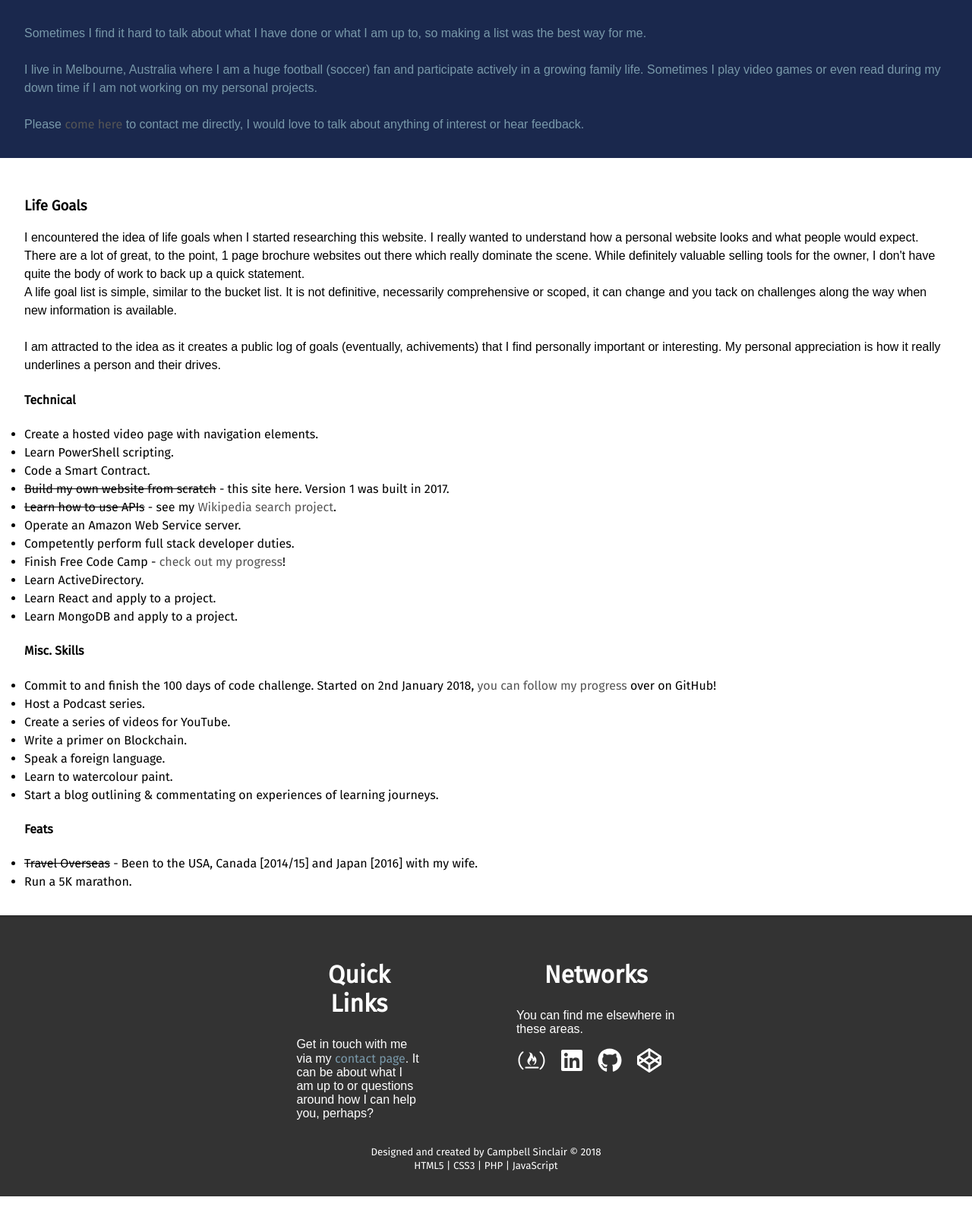
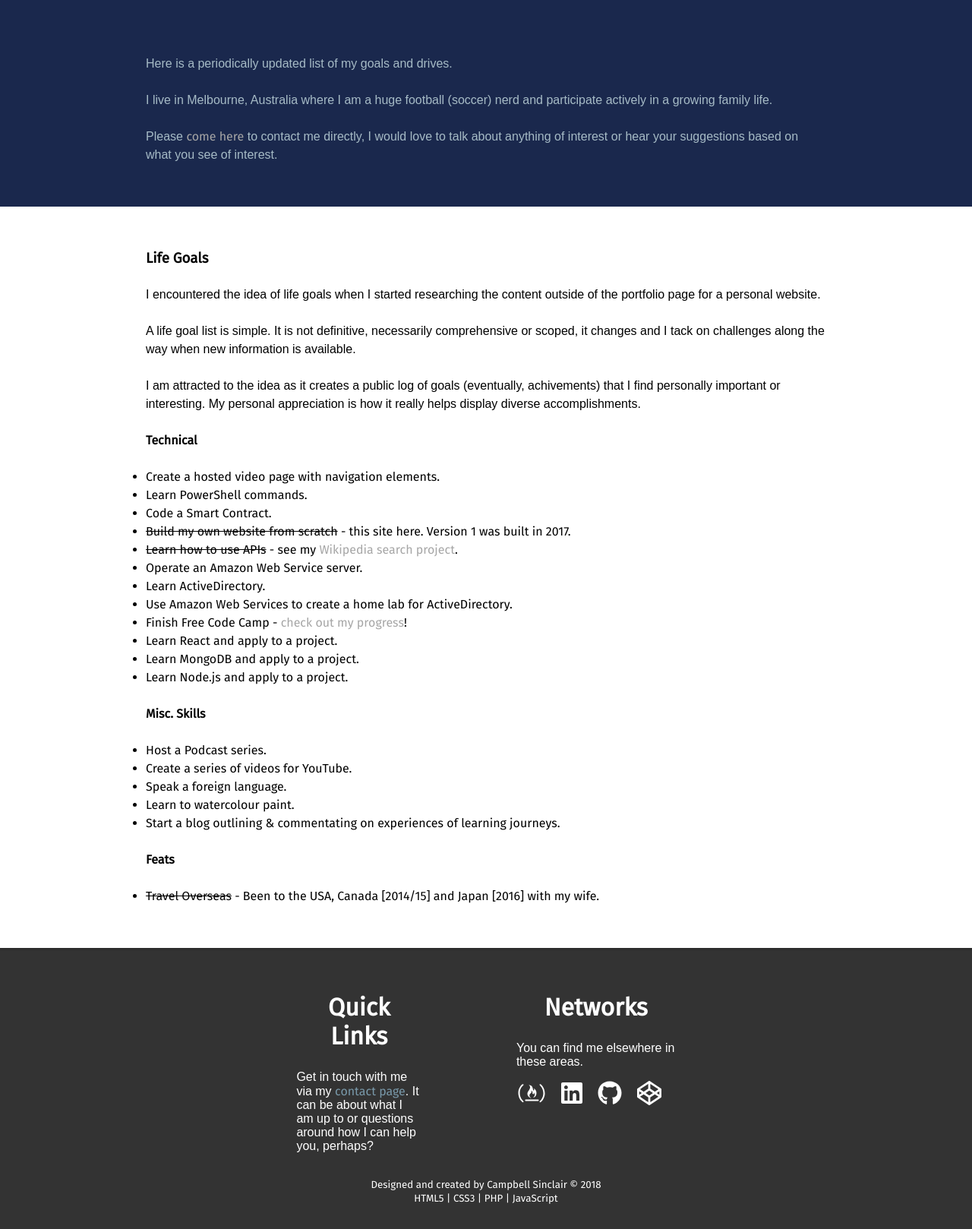
Before and after one commit to watsondr/csinclair, a PHP site: page /about.php in a window 1280 px wide. Shown: the part 76-1694 px from the top of the page at 76% size. Before the commit the page ends 1651 px from the top, so only its background shows below. Run offline with PHP 8.4, Linux system fonts and the light colour scheme; some web fonts are replaced.

Commit message:
copy update
updated formatting, colour and content of page copy

```diff
--- a/about.php
+++ b/about.php
@@ -12,39 +12,36 @@
 
 		<!-- section one -->
 		<section class="section1">
-			<p>Sometimes I find it hard to talk about what I have done or what I am up to, so making a list was the best way for me.</p><br />
-			<p>I live in Melbourne, Australia where I am a huge football (soccer) fan and participate actively in a growing family life. Sometimes I play video games or even read during my down time if I am not working on my personal projects.</p><br />
-			<p>Please <a href="/contact" class="urlLink">come here</a> to contact me directly, I would love to talk about anything of interest or hear feedback.</p>
+			<p>Here is a periodically updated list of my goals and drives.</p>
+			<p>I live in Melbourne, Australia where I am a huge football (soccer) nerd and participate actively in a growing family life.</p>
+			<p>Please <a href="/contact" class="urlLink">come here</a> to contact me directly, I would love to talk about anything of interest or hear your suggestions based on what you see of interest.</p>
 		</section>
 
 		<!-- section two -->
 		<section class="section2">
 			<h3>Life Goals</h3>
-			<p>I encountered the idea of life goals when I started researching this website. I really wanted to understand how a personal website looks and what people would expect.</p>
-			<p>There are a lot of great, to the point, 1 page brochure websites out there which really dominate the scene. While definitely valuable selling tools for the owner, I don't have quite the body of work to back up a quick statement.</p>
-			<p>A life goal list is simple, similar to the bucket list. It is not definitive, necessarily comprehensive or scoped, it can change and you tack on challenges along the way when new information is available. </p>
-			<br />
-			<p>I am attracted to the idea as it creates a public log of goals (eventually, achivements) that I find personally important or interesting. My personal appreciation is how it really underlines a person and their drives.</p>
+			<p>I encountered the idea of life goals when I started researching the content outside of the portfolio page for a personal website.</p>
+			<p>A life goal list is simple. It is not definitive, necessarily comprehensive or scoped, it changes and I tack on challenges along the way when new information is available.</p>
+			<p>I am attracted to the idea as it creates a public log of goals (eventually, achivements) that I find personally important or interesting. My personal appreciation is how it really helps display diverse accomplishments.</p>
 			<h4>Technical</h4>
 			<ul>
 				<li>Create a hosted video page with navigation elements.</li>
-				<li>Learn PowerShell scripting.</li>
+				<li>Learn PowerShell commands.</li>
 				<li>Code a Smart Contract.</li>
 				<li><s>Build my own website from scratch</s> - this site here. Version 1 was built in 2017.</li>
 				<li><s>Learn how to use APIs</s> - see my <a href="https://codepen.io/Watsonian/pen/gLmyQv" class="urlLink">Wikipedia search project</a>.
 				<li>Operate an Amazon Web Service server.</li>
-				<li>Competently perform full stack developer duties.</li>
+				<li>Learn ActiveDirectory.</li>
+				<li>Use Amazon Web Services to create a home lab for ActiveDirectory.</li>
 				<li>Finish Free Code Camp -  <a href="https://www.freecodecamp.org/watsondr" class="urlLink">check out my progress</a>!</li>
-				<li>Learn ActiveDirectory.</li>
 				<li>Learn React and apply to a project.</li>
 				<li>Learn MongoDB and apply to a project.</li>
+				<li>Learn Node.js and apply to a project.</li>
 			</ul>
 			<h4>Misc. Skills</h4>
 			<ul>
-				<li>Commit to and finish the 100 days of code challenge. Started on 2nd January 2018, <a href="https://github.com/watsondr/100-days-of-code" class="urlLink">you can follow my progress</a> over on GitHub!
 				<li>Host a Podcast series.</li>
 				<li>Create a series of videos for YouTube.</li>
-				<li>Write a primer on Blockchain.</li>
 				<li>Speak a foreign language.</li>
 				<li>Learn to watercolour paint.</li>
 				<li>Start a blog outlining &amp; commentating on experiences of learning journeys.</li>
@@ -52,7 +49,6 @@
 			<h4>Feats</h4>
 			<ul>
 				<li><s>Travel Overseas</s> - Been to the USA, Canada [2014/15] and Japan [2016] with my wife.</li>
-				<li>Run a 5K marathon.</li>
 			</ul>
 		</section>
 
--- a/css/main.css
+++ b/css/main.css
@@ -274,7 +274,7 @@ main {
 .section1 {
 	flex: 1;
 	background-color: #1A284D;
-	color: #7999AA;
+	color: #A6BBC6;
 	padding: 2em;
 	line-height: 1.5em;
 }
@@ -285,6 +285,14 @@ main {
 	color: #000;
 	padding: 2em;
 	line-height: 1.5em;
+}
+
+.section1 > p, .section2 > p, .section1 > h3, .section2 > h3, .section1 > h4, .section2 > h4, .section1 > ul, .section2 > ul {
+	margin: 1.5rem 10rem;
+}
+
+.section1 > p:first-child, .section2 > p:first-child {
+	margin: 2.5rem 10rem 1.5rem;
 }
 
 .contactUs {
@@ -302,7 +310,7 @@ main {
 
 .urlLink {
 	text-decoration: none;
-	color: #555555;
+	color: #a6a6a6;
 }
 
 .exp {
```
Also changed, not shown: experience.php (+13 -10 lines).
